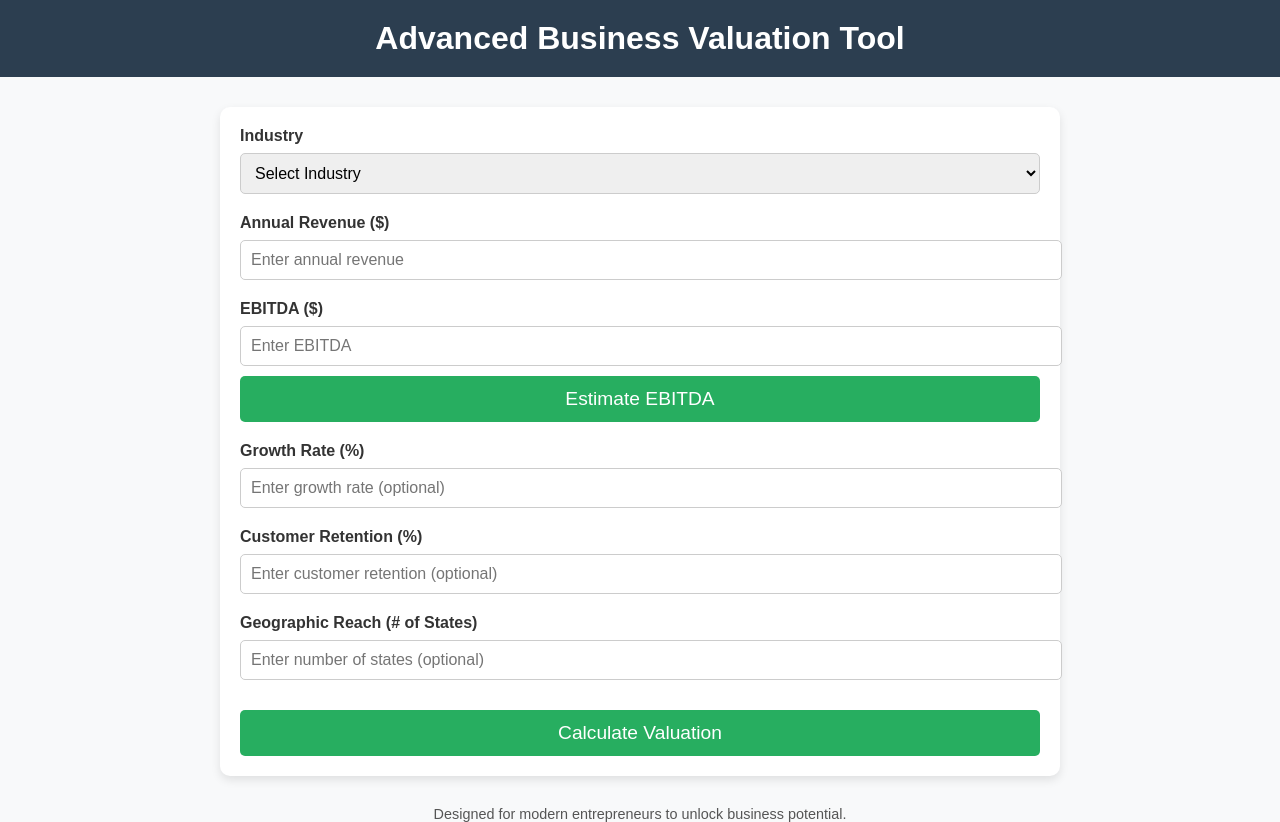
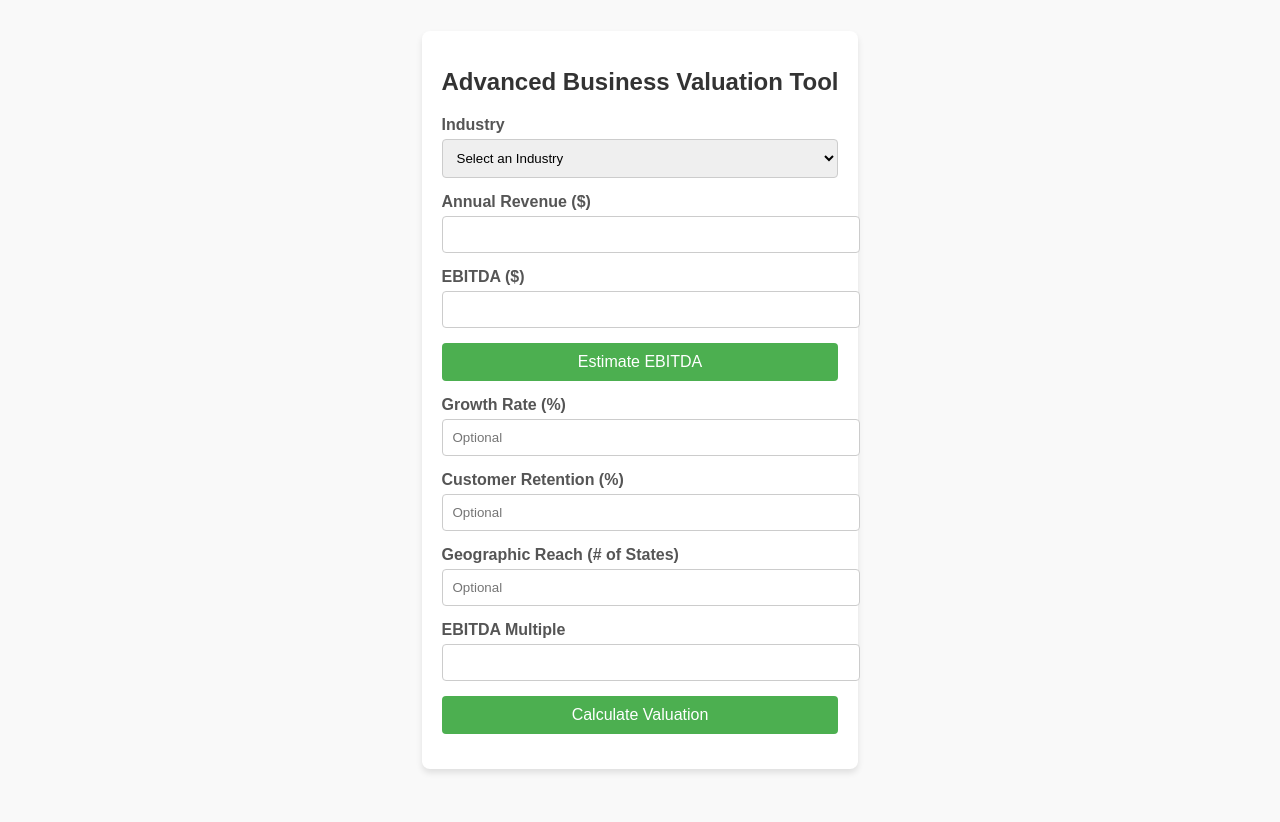
Before and after one commit to gregmcla/pest-control-valuation, a plain HTML site: page index.html in a window 1280 px wide. After the commit the page ends 800 px from the top, so only its background shows below. Drawn offline with Linux system fonts and the light colour scheme.

Commit message:
Updated index.html with advanced features

```diff
--- a/index.html
+++ b/index.html
@@ -7,99 +7,72 @@
   <style>
     body {
       font-family: Arial, sans-serif;
+      background-color: #f9f9f9;
       margin: 0;
       padding: 0;
-      background: #f8f9fa;
+      display: flex;
+      justify-content: center;
+      align-items: center;
+      min-height: 100vh;
+    }
+    .container {
+      max-width: 600px;
+      background: #fff;
+      border-radius: 8px;
+      padding: 20px;
+      box-shadow: 0 4px 6px rgba(0, 0, 0, 0.1);
+    }
+    h1 {
+      font-size: 24px;
+      margin-bottom: 20px;
+      text-align: center;
       color: #333;
     }
-
-    header {
-      background: #2c3e50;
-      color: #fff;
-      padding: 20px;
-      text-align: center;
-      font-size: 2em;
+    label {
+      display: block;
+      margin-bottom: 5px;
       font-weight: bold;
+      color: #555;
     }
-
-    .container {
-      max-width: 800px;
-      margin: 30px auto;
-      padding: 20px;
-      background: #fff;
-      border-radius: 10px;
-      box-shadow: 0 4px 10px rgba(0, 0, 0, 0.1);
-    }
-
-    .form-group {
-      margin-bottom: 20px;
-    }
-
-    .form-group label {
-      display: block;
-      margin-bottom: 8px;
-      font-weight: bold;
-    }
-
-    .form-group input, .form-group select {
+    input, select, button {
       width: 100%;
       padding: 10px;
-      font-size: 1em;
+      margin-bottom: 15px;
       border: 1px solid #ccc;
-      border-radius: 5px;
+      border-radius: 4px;
     }
-
     button {
-      width: 100%;
-      background: #27ae60;
-      color: #fff;
-      font-size: 1.2em;
+      background-color: #4caf50;
+      color: white;
+      font-size: 16px;
+      cursor: pointer;
       border: none;
-      border-radius: 5px;
-      padding: 12px;
-      cursor: pointer;
-      margin-top: 10px;
     }
-
     button:hover {
-      background: #219150;
+      background-color: #45a049;
     }
-
-    #result, #insights {
+    .result, .insights {
+      display: none;
       margin-top: 20px;
       padding: 15px;
-      border-radius: 5px;
-      font-size: 1em;
+      border-radius: 4px;
+      background-color: #e8f5e9;
+      color: #333;
     }
-
-    #result {
-      background: #e3f9e5;
-      color: #2e7d32;
-    }
-
-    #insights {
-      background: #f8f9fa;
-      border: 1px solid #ddd;
-    }
-
-    footer {
-      text-align: center;
-      margin-top: 30px;
-      font-size: 0.9em;
-      color: #555;
+    .error {
+      display: none;
+      color: #d32f2f;
+      margin-top: 20px;
     }
   </style>
 </head>
 <body>
-  <header>
-    Advanced Business Valuation Tool
-  </header>
   <div class="container">
+    <h1>Advanced Business Valuation Tool</h1>
     <form id="valuation-form">
-      <div class="form-group">
       <label for="industry">Industry</label>
       <select id="industry" required>
-          <option value="" disabled selected>Select Industry</option>
+        <option value="" disabled selected>Select an Industry</option>
         <option value="HVAC - Commercial">HVAC - Commercial</option>
         <option value="HVAC - Residential">HVAC - Residential</option>
         <option value="Plumbing">Plumbing</option>
@@ -112,53 +85,62 @@
         <option value="Veterinary Practice / Animal Hospital">Veterinary Practice / Animal Hospital</option>
         <option value="B2B Software">B2B Software</option>
       </select>
+
+      <div id="b2b-software-options" style="display: none;">
+        <label for="b2b-subindustry">B2B Sub-Industry</label>
+        <select id="b2b-subindustry">
+          <option value="" disabled selected>Select a Sub-Industry</option>
+          <option value="SaaS">SaaS</option>
+          <option value="FinTech">FinTech</option>
+          <option value="MarTech">MarTech</option>
+          <option value="HealthTech">HealthTech</option>
+        </select>
       </div>
 
-      <div class="form-group">
       <label for="annual-revenue">Annual Revenue ($)</label>
-        <input type="number" id="annual-revenue" placeholder="Enter annual revenue">
-      </div>
+      <input type="number" id="annual-revenue" step="0.01" required>
 
-      <div class="form-group">
       <label for="ebitda">EBITDA ($)</label>
-        <input type="number" id="ebitda" placeholder="Enter EBITDA">
+      <input type="number" id="ebitda" step="0.01">
       <button type="button" id="calc-ebitda">Estimate EBITDA</button>
-      </div>
 
-      <div class="form-group">
       <label for="growth-rate">Growth Rate (%)</label>
-        <input type="number" id="growth-rate" placeholder="Enter growth rate (optional)">
-      </div>
+      <input type="number" id="growth-rate" placeholder="Optional">
 
-      <div class="form-group">
       <label for="customer-retention">Customer Retention (%)</label>
-        <input type="number" id="customer-retention" placeholder="Enter customer retention (optional)">
-      </div>
+      <input type="number" id="customer-retention" placeholder="Optional">
 
-      <div class="form-group">
       <label for="geographic-reach">Geographic Reach (# of States)</label>
-        <input type="number" id="geographic-reach" placeholder="Enter number of states (optional)">
-      </div>
+      <input type="number" id="geographic-reach" placeholder="Optional">
+
+      <label for="ebitda-multiple">EBITDA Multiple</label>
+      <input type="number" id="ebitda-multiple" step="0.01">
 
       <button type="submit">Calculate Valuation</button>
     </form>
-    <div id="result" style="display: none;"></div>
-    <div id="insights" style="display: none;"></div>
+
+    <div id="result" class="result"></div>
+    <div id="insights" class="insights"></div>
+    <div id="error" class="error">An error occurred. Please try again.</div>
   </div>
-  <footer>
-    Designed for modern entrepreneurs to unlock business potential.
-  </footer>
 
   <script>
+    document.getElementById("industry").addEventListener("change", (event) => {
+      const industry = event.target.value;
+      document.getElementById("b2b-software-options").style.display = industry === "B2B Software" ? "block" : "none";
+    });
+
     document.getElementById("valuation-form").addEventListener("submit", async (event) => {
       event.preventDefault();
 
       const industry = document.getElementById("industry").value;
+      const b2bSubIndustry = document.getElementById("b2b-subindustry").value || null;
       const annualRevenue = parseFloat(document.getElementById("annual-revenue").value) || 0;
       const ebitda = parseFloat(document.getElementById("ebitda").value) || 0;
       const growthRate = parseFloat(document.getElementById("growth-rate").value) || null;
       const customerRetention = parseFloat(document.getElementById("customer-retention").value) || null;
       const geographicReach = parseFloat(document.getElementById("geographic-reach").value) || null;
+      const multiple = parseFloat(document.getElementById("ebitda-multiple").value) || null;
 
       try {
         const response = await fetch("https://pest-control-valuation.onrender.com/api/valuate", {
@@ -168,11 +150,13 @@
           },
           body: JSON.stringify({
             industry,
+            b2bSubIndustry,
             annualRevenue,
             ebitda,
             growthRate,
             customerRetention,
             geographicReach,
+            multiple,
           }),
         });
 
@@ -184,8 +168,7 @@
         document.getElementById("insights").innerHTML = `<strong>Key Insights:</strong><br>${data.insights}`;
       } catch (error) {
         console.error("Error:", error);
-        document.getElementById("result").style.display = "block";
-        document.getElementById("result").innerHTML = "An error occurred. Please try again.";
+        document.getElementById("error").style.display = "block";
       }
     });
 
```
Lines whose indentation alone changed are shown as unchanged.
